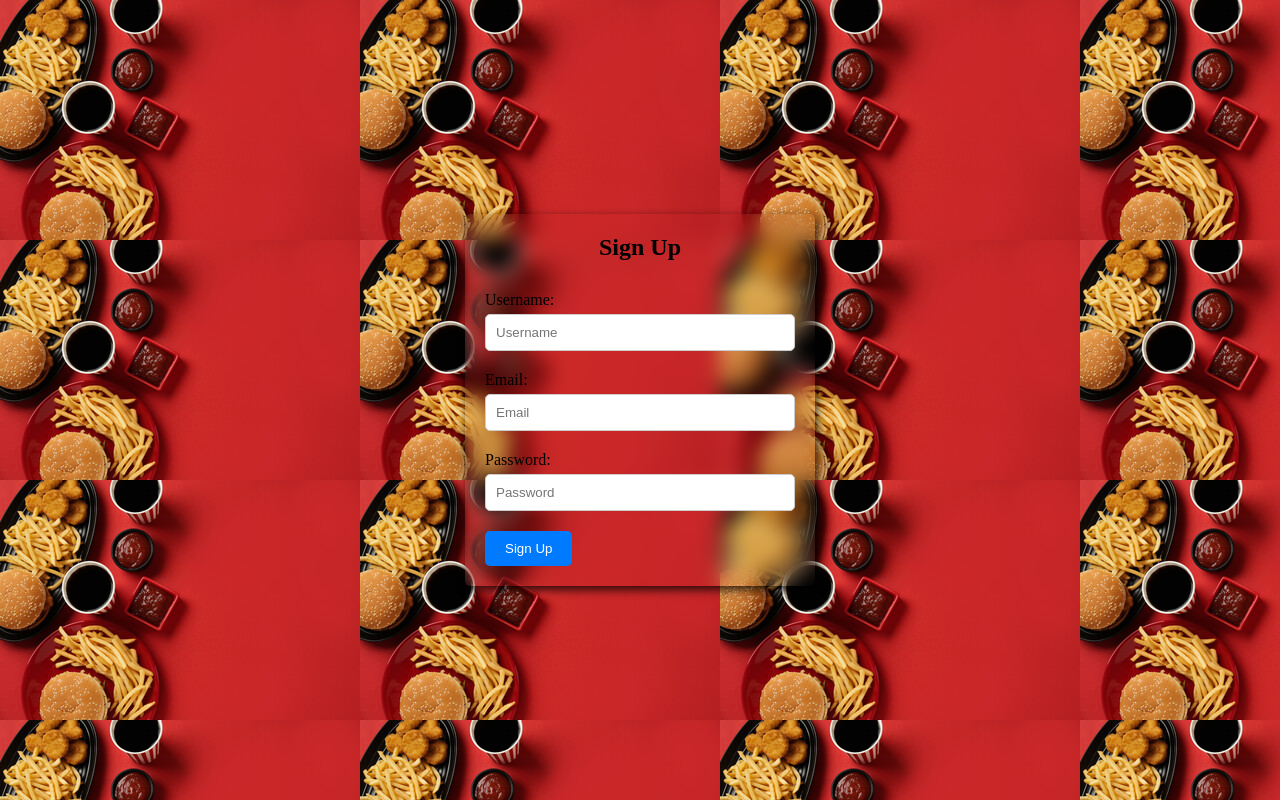
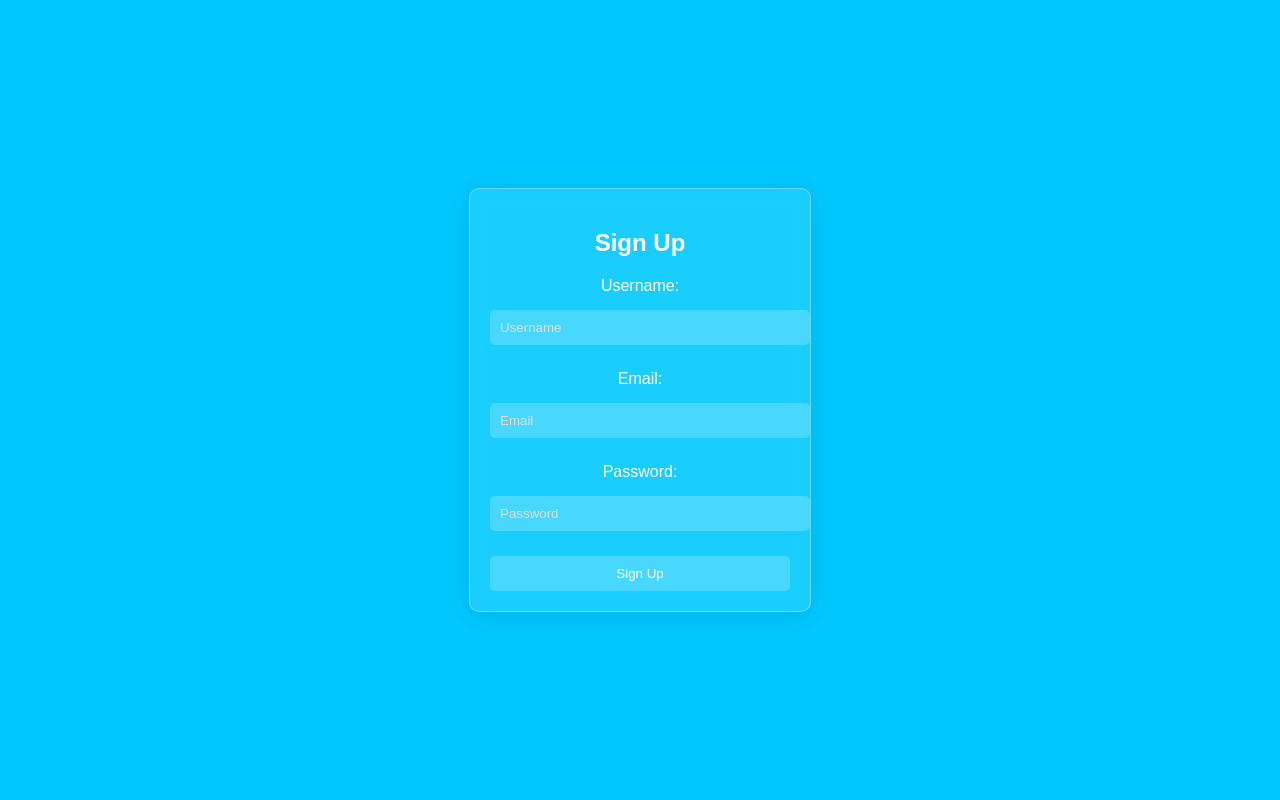
Before and after one commit to usman918dev/final-hackathon-SMIT, a React (Create React App) app in the folder event-management-platform/: page / in a window 1280 px wide. Built offline with nearby package versions, Linux system fonts and the light colour scheme; no server answers.

Commit message:
auth-simple-design-cleared

```diff
--- a/event-management-platform/src/App.css
+++ b/event-management-platform/src/App.css
@@ -1,98 +1,4 @@
-.App {
-  text-align: center;
-}
 
-.App-logo {
-  height: 40vmin;
-  pointer-events: none;
-}
-
-@media (prefers-reduced-motion: no-preference) {
-  .App-logo {
-    animation: App-logo-spin infinite 20s linear;
-  }
-}
-
-.App-header {
-  background-color: #282c34;
-  min-height: 100vh;
-  display: flex;
-  flex-direction: column;
-  align-items: center;
-  justify-content: center;
-  font-size: calc(10px + 2vmin);
-  color: white;
-}
-
-.App-link {
-  color: #61dafb;
-}
-
-@keyframes App-logo-spin {
-  from {
-    transform: rotate(0deg);
-  }
-
-  to {
-    transform: rotate(360deg);
-  }
-}
-
-
-/* p {
-  font-family: sans-serif;
-  font-size: 1.8rem;
-} */
- * {
-  box-sizing: border-box;
-  margin: 0;
-  padding: 0;
- }
-.signupPage {
-  display: flex;
-  justify-content: center;
-  align-items: center;
-  min-height: 100vh;
-  background-image: url('./assets/jky.jpg');
-  /* background: linear-gradient(to bottom right,#cfe2ff, #b5e0e6); */
-  /* width: 100%;
-  height: 100vh;
-  background-color: rgb(108, 255, 248); */
-}
-.signup-form{
-  /* background-color: red; */
-  backdrop-filter: blur(10px);
-  padding: 20px;
-  border-radius: 5px;
-  box-shadow: 0 2px 5px rgba(0,0,0,0.1);
-  box-shadow: 2px 4px 10px rgba(0, 0, 0, 0.777);
-
-  width: 350px;
-}
-h2 {
-  text-align: center;
-  margin-bottom: 30px;
-}
-.form-group {
-  margin-bottom: 20px;
-}
-label {
-  display: block;
-  margin-bottom: 5px;
-}
-input{
-  width: 100%;
-  padding: 10px;
-  border: 1px solid #ccc;
-  border-radius: 5px;
-}
-button{
-  background: #007bff;
-  color: #fff;
-  padding: 10px 20px;
-  border: none;
-  border-radius: 5px;
-}
 /*
 .form {
   background-color: rgba(143, 245, 253, 0.623);
@@ -126,3 +32,201 @@ button{
   text-align: center;
   margin: auto;
 } */
+
+body {
+  /* background: url('your-background-image.jpg') no-repeat center center fixed; */
+  background-size: cover;
+  font-family: Arial, sans-serif;
+  display: flex;
+  justify-content: center;
+  align-items: center;
+  height: 100vh;
+  margin: 0;
+  /* background-color: #000e12; */
+}
+
+.login-container {
+  background: rgba(255, 255, 255, 0.1);
+  border-radius: 10px;
+  padding: 20px;
+  box-shadow: 0 4px 30px rgba(0, 0, 0, 0.1);
+  backdrop-filter: blur(10px);
+  -webkit-backdrop-filter: blur(10px);
+  border: 1px solid rgba(255, 255, 255, 0.3);
+  width: 300px;
+  text-align: center;
+}
+
+.login-container h2 {
+  color: #fff;
+  margin-bottom: 20px;
+}
+
+.login-container input {
+  width: 100%;
+  padding: 10px;
+  margin: 10px 0;
+  border: none;
+  border-radius: 5px;
+  background: rgba(255, 255, 255, 0.2);
+  color: #fff;
+}
+
+.login-container input::placeholder {
+  color: #ddd;
+}
+
+.login-container button {
+  width: 100%;
+  padding: 10px;
+  border: none;
+  border-radius: 5px;
+  background: rgba(255, 255, 255, 0.2);
+  color: #fff;
+  cursor: pointer;
+  transition: background 0.3s ease;
+}
+
+.login-container button:hover {
+  background: rgba(255, 255, 255, 0.3);
+}
+body {
+  /* background: url('your-background-image.jpg') no-repeat center center fixed; */
+  background-color: #00c8ff;
+
+  background-size: cover;
+  font-family: Arial, sans-serif;
+  display: flex;
+  justify-content: center;
+  align-items: center;
+  height: 100vh;
+  margin: 0;
+}
+
+.signupPage {
+  display: flex;
+  justify-content: center;
+  align-items: center;
+  height: 100vh;
+  width: 100%;
+}
+
+.signup-form {
+  background: rgba(255, 255, 255, 0.1);
+  border-radius: 10px;
+  padding: 20px;
+  box-shadow: 0 4px 30px rgba(0, 0, 0, 0.1);
+  backdrop-filter: blur(10px);
+  -webkit-backdrop-filter: blur(10px);
+  border: 1px solid rgba(255, 255, 255, 0.3);
+  width: 300px;
+  text-align: center;
+}
+
+.signup-form h2 {
+  color: #fff;
+  margin-bottom: 20px;
+}
+
+.signup-form .form-group {
+  margin-bottom: 15px;
+}
+
+.signup-form .form-group label {
+  color: #fff;
+  display: block;
+  margin-bottom: 5px;
+}
+
+.signup-form .form-group .input {
+  width: 100%;
+  padding: 10px;
+  margin: 10px 0;
+  border: none;
+  border-radius: 5px;
+  background: rgba(255, 255, 255, 0.2);
+  color: #fff;
+}
+
+.signup-form .form-group .input::placeholder {
+  color: #ddd;
+}
+
+.signup-form button {
+  width: 100%;
+  padding: 10px;
+  border: none;
+  border-radius: 5px;
+  background: rgba(255, 255, 255, 0.2);
+  color: #fff;
+  cursor: pointer;
+  transition: background 0.3s ease;
+}
+
+.signup-form button:hover {
+  background: rgba(255, 255, 255, 0.3);
+}
+
+
+
+
+body {
+  /* background: url('your-background-image.jpg') no-repeat center center fixed; */
+  background-size: cover;
+  font-family: Arial, sans-serif;
+  display: flex;
+  justify-content: center;
+  align-items: center;
+  height: 100vh;
+  margin: 0;
+}
+
+.homePage {
+  display: flex;
+  justify-content: center;
+  align-items: center;
+  height: 100vh;
+  width: 100%;
+}
+
+.welcome-container {
+  background: rgba(255, 255, 255, 0.1);
+  border-radius: 10px;
+  padding: 20px;
+  box-shadow: 0 4px 30px rgba(0, 0, 0, 0.1);
+  backdrop-filter: blur(10px);
+  -webkit-backdrop-filter: blur(10px);
+  border: 1px solid rgba(255, 255, 255, 0.3);
+  width: 400px;
+  text-align: center;
+  color: #fff;
+}
+
+.welcome-container h1 {
+  margin-bottom: 20px;
+}
+
+.welcome-container p {
+  margin-bottom: 20px;
+}
+
+.event-list {
+  list-style: none;
+  padding: 0;
+}
+
+.event-item {
+  background: rgba(255, 255, 255, 0.2);
+  border-radius: 5px;
+  padding: 10px;
+  margin-bottom: 10px;
+  color: #fff;
+}
+
+.event-item h3 {
+  margin: 0;
+}
+
+.event-item p {
+  margin: 5px 0 0;
+}
--- a/event-management-platform/src/pages/home/Home.js
+++ b/event-management-platform/src/pages/home/Home.js
@@ -1,26 +1,60 @@
-import React, { useEffect } from 'react';
-import { useDispatch, useSelector } from 'react-redux';
-import { fetchEvents } from '../../redux/slices/eventSlice';
+// import React, { useEffect } from 'react';
+// import { useDispatch, useSelector } from 'react-redux';
+// import { fetchEvents } from '../../redux/slices/eventSlice';
+
+// const Home = () => {
+//   const dispatch = useDispatch();
+//   const events = useSelector((state) => state.events.events);
+//   const status = useSelector((state) => state.events.status);
+
+//   useEffect(() => {
+//     if (status === 'idle') {
+//       dispatch(fetchEvents());
+//     }
+//   }, [dispatch, status]);
+
+//   return (
+//     <div>
+//       <h2>Upcoming Events</h2>
+//       <ul>
+//         {events.map((event) => (
+//           <li key={event.id}>{event.title}</li>
+//         ))}
+//       </ul>
+//     </div>
+//   );
+// };
+
+// export default Home;
+
+
+
+
+
+import React from 'react';
+
 
 const Home = () => {
-  const dispatch = useDispatch();
-  const events = useSelector((state) => state.events.events);
-  const status = useSelector((state) => state.events.status);
-
-  useEffect(() => {
-    if (status === 'idle') {
-      dispatch(fetchEvents());
-    }
-  }, [dispatch, status]);
+  const events = [
+    { id: 1, name: 'Event 1', date: '2023-10-01' },
+    { id: 2, name: 'Event 2', date: '2023-10-15' },
+    { id: 3, name: 'Event 3', date: '2023-11-01' },
+  ];
 
   return (
-    <div>
-      <h2>Upcoming Events</h2>
-      <ul>
-        {events.map((event) => (
-          <li key={event.id}>{event.title}</li>
-        ))}
-      </ul>
+    <div className="homePage">
+      <div className="welcome-container">
+        <h1>Welcome to the Event Management Platform</h1>
+        <p>Here are the upcoming events:</p>
+        <ul className="event-list">
+          {events.map(event => (
+            <li key={event.id} className="event-item">
+              <h3>{event.name}</h3>
+              <p>{event.date}</p>
+            </li>
+          ))}
+        </ul>
+      </div>
     </div>
   );
 };
--- a/event-management-platform/src/pages/login/Login.js
+++ b/event-management-platform/src/pages/login/Login.js
@@ -1,12 +1,13 @@
+// import './Login.cs';
 import React, { useState } from 'react';
 import { useDispatch, useSelector } from 'react-redux';
-import { useNavigate } from 'react-router-dom'; // Import useNavigate
+import { useNavigate } from 'react-router-dom';
 import { login } from '../../redux/slices/authSlice';
 
 const Login = () => {
   const dispatch = useDispatch();
-  const navigate = useNavigate(); // Initialize navigate
-  const { loading, error, token } = useSelector((state) => state.auth); // Access token from Redux state
+  const navigate = useNavigate();
+  const { loading, error, token } = useSelector((state) => state.auth);
   const [email, setEmail] = useState('');
   const [password, setPassword] = useState('');
 
@@ -14,14 +15,13 @@ const Login = () => {
     e.preventDefault();
 
     const resultAction = await dispatch(login({ email, password }));
-    // Check if login was successful and navigate to home page
     if (login.fulfilled.match(resultAction)) {
-      navigate('/home'); // Replace '/home' with your actual home route
+      navigate('/home');
     }
   };
 
   return (
-    <div>
+    <div className="login-container">
       <h2>Login</h2>
       <form onSubmit={handleSubmit}>
         <input
@@ -36,11 +36,8 @@ const Login = () => {
           value={password}
           onChange={(e) => setPassword(e.target.value)}
         />
-        <button type="submit" disabled={loading}>
-          {loading ? 'Logging in...' : 'Login'}
-        </button>
+        <button type="submit">Login</button>
       </form>
-      {error && <p style={{ color: 'red' }}>{error}</p>}
     </div>
   );
 };
--- a/event-management-platform/src/pages/signup/Signup.js
+++ b/event-management-platform/src/pages/signup/Signup.js
@@ -1,5 +1,6 @@
+// import './Signup.css';
+import React, { useState } from 'react';
 import axios from 'axios';
-import { useState } from 'react';
 
 const Signup = () => {
   const [username, setUsername] = useState('');
@@ -8,9 +9,7 @@ const Signup = () => {
 
   const handleSubmit = async (e) => {
     e.preventDefault();
-    console.log('====================================');
-    console.log('Signup form submitted:', username,);
-    console.log('====================================');
+    console.log('Signup form submitted:', username, email, password);
 
     try {
       const response = await axios.post('http://localhost:5000/api/auth/signup', {
@@ -22,7 +21,6 @@ const Signup = () => {
       console.log('User signed up successfully:', response.data);
       // Store the token in localStorage
       localStorage.setItem('token', response.data.token);
-      console.log('User signed up successfully:', response.data);
     } catch (error) {
       console.error('Signup error:', error.response.data);
     }
@@ -32,7 +30,6 @@ const Signup = () => {
     <div className='signupPage'>
       <div className='signup-form'>
         <h2>Sign Up</h2>
-
         <form onSubmit={handleSubmit} className='form'>
           <div className='form-group'>
             <label htmlFor='username'>Username:</label>
@@ -42,11 +39,10 @@ const Signup = () => {
               placeholder="Username"
               value={username}
               onChange={(e) => setUsername(e.target.value)}
-
             />
           </div>
           <div className='form-group'>
-            <label>Email:</label>
+            <label htmlFor='email'>Email:</label>
             <input
               className='input'
               type="email"
@@ -55,9 +51,8 @@ const Signup = () => {
               onChange={(e) => setEmail(e.target.value)}
             />
           </div>
-
           <div className='form-group'>
-            <label>Password:</label>
+            <label htmlFor='password'>Password:</label>
             <input
               className='input'
               type="password"
@@ -66,7 +61,6 @@ const Signup = () => {
               onChange={(e) => setPassword(e.target.value)}
             />
           </div>
-          {/* <p className='loginR'>Already have an ?<a>Account</a></p> */}
           <button type="submit">Sign Up</button>
         </form>
       </div>
```
